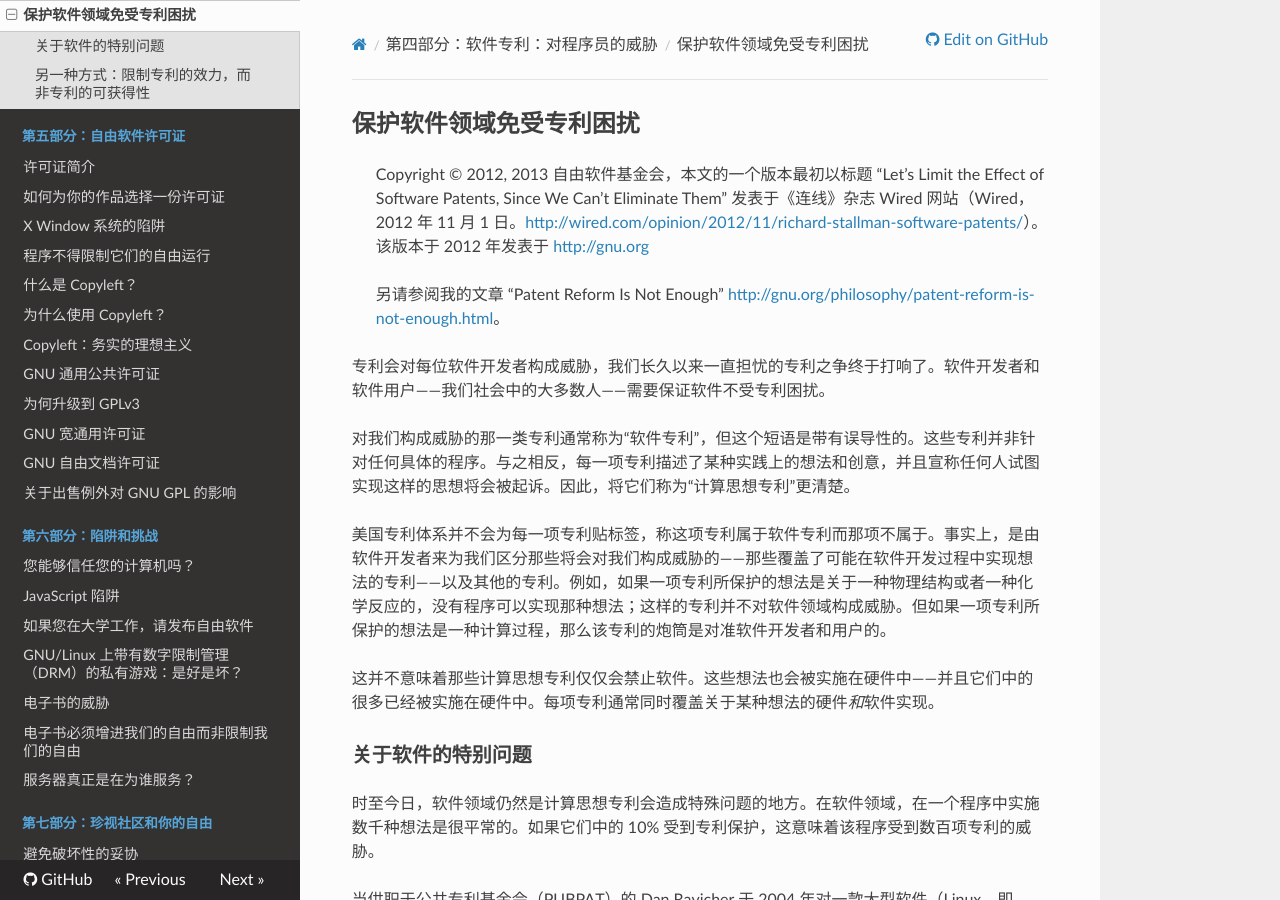
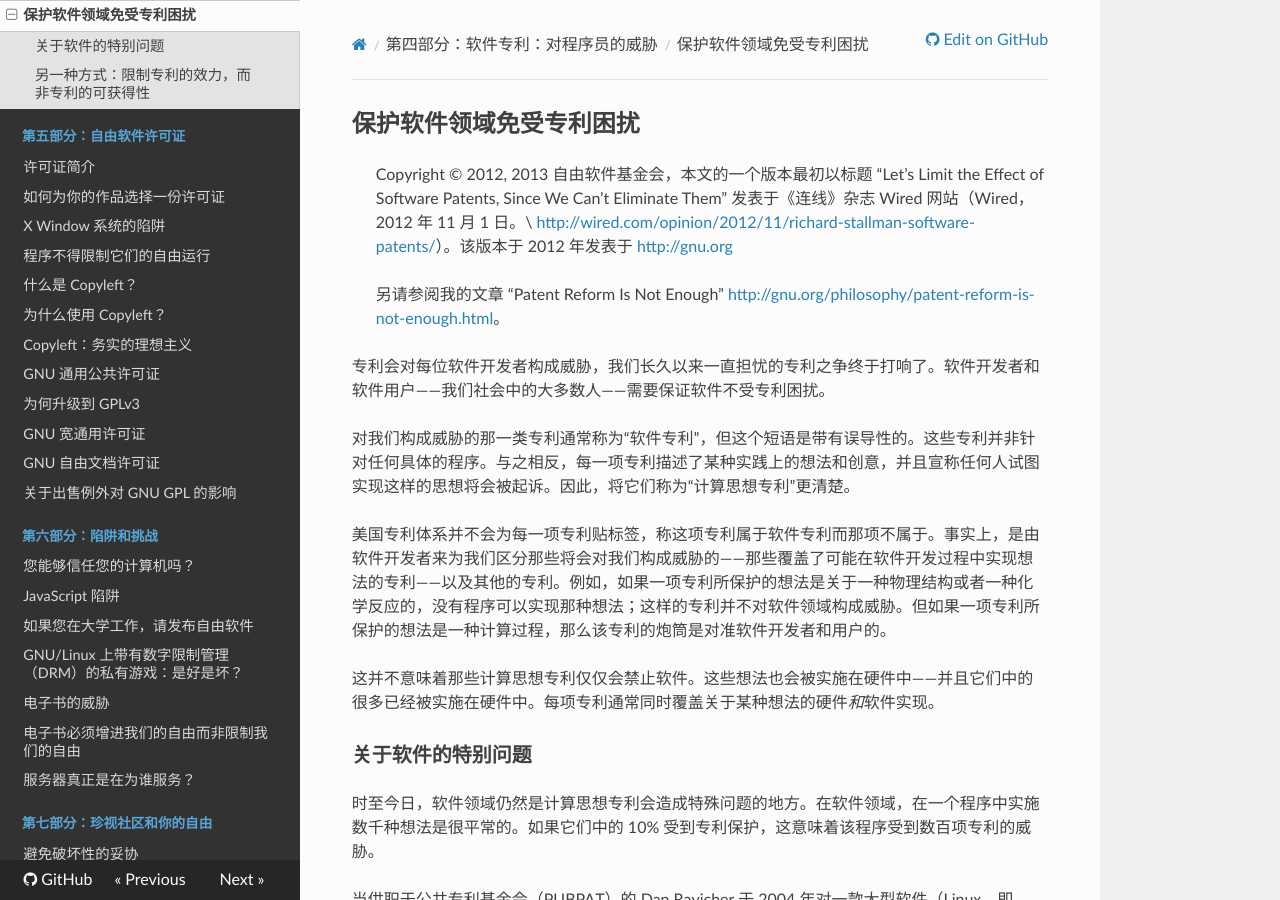
Before and after one commit to beijinglug/fsfs-zh, an MkDocs documentation site: the page built from docs/limit-patent-effect.md, in a window 1280 px wide and 900 px high. Built offline with MkDocs 1.6.1, drawn with Linux system fonts in a browser that asks for light colours; nearby versions of some CDN libraries; old or Windows-style settings are respelled for this version of MkDocs.

Commit message:
Fixed #164

```diff
--- a/docs/limit-patent-effect.md
+++ b/docs/limit-patent-effect.md
@@ -1,6 +1,6 @@
 ## 保护软件领域免受专利困扰
 
-> Copyright © 2012, 2013 自由软件基金会，本文的一个版本最初以标题 “Let’s Limit the Effect of Software Patents, Since We Can’t Eliminate Them” 发表于《连线》杂志 Wired 网站（Wired，2012 年 11 月 1 日。<http://wired.com/opinion/2012/11/richard-stallman-software-patents/>）。该版本于 2012 年发表于 <http://gnu.org>
+> Copyright © 2012, 2013 自由软件基金会，本文的一个版本最初以标题 “Let’s Limit the Effect of Software Patents, Since We Can’t Eliminate Them” 发表于《连线》杂志 Wired 网站（Wired，2012 年 11 月 1 日。\ <http://wired.com/opinion/2012/11/richard-stallman-software-patents/>）。该版本于 2012 年发表于 <http://gnu.org>
 
 > 另请参阅我的文章 “Patent Reform Is Not Enough” <http://gnu.org/philosophy/patent-reform-is-not-enough.html>。
 
```
Also changed, not shown: docs/fdl.md (+6 -6 lines).
